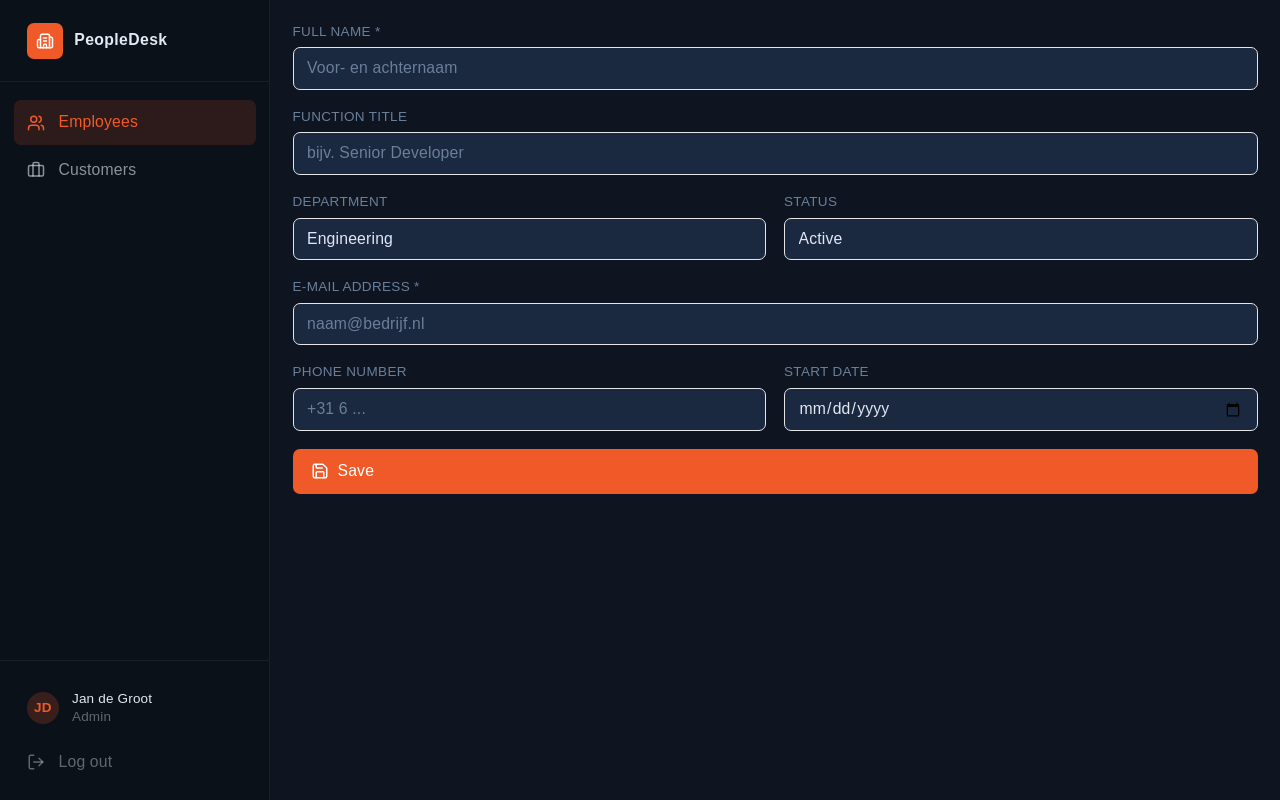
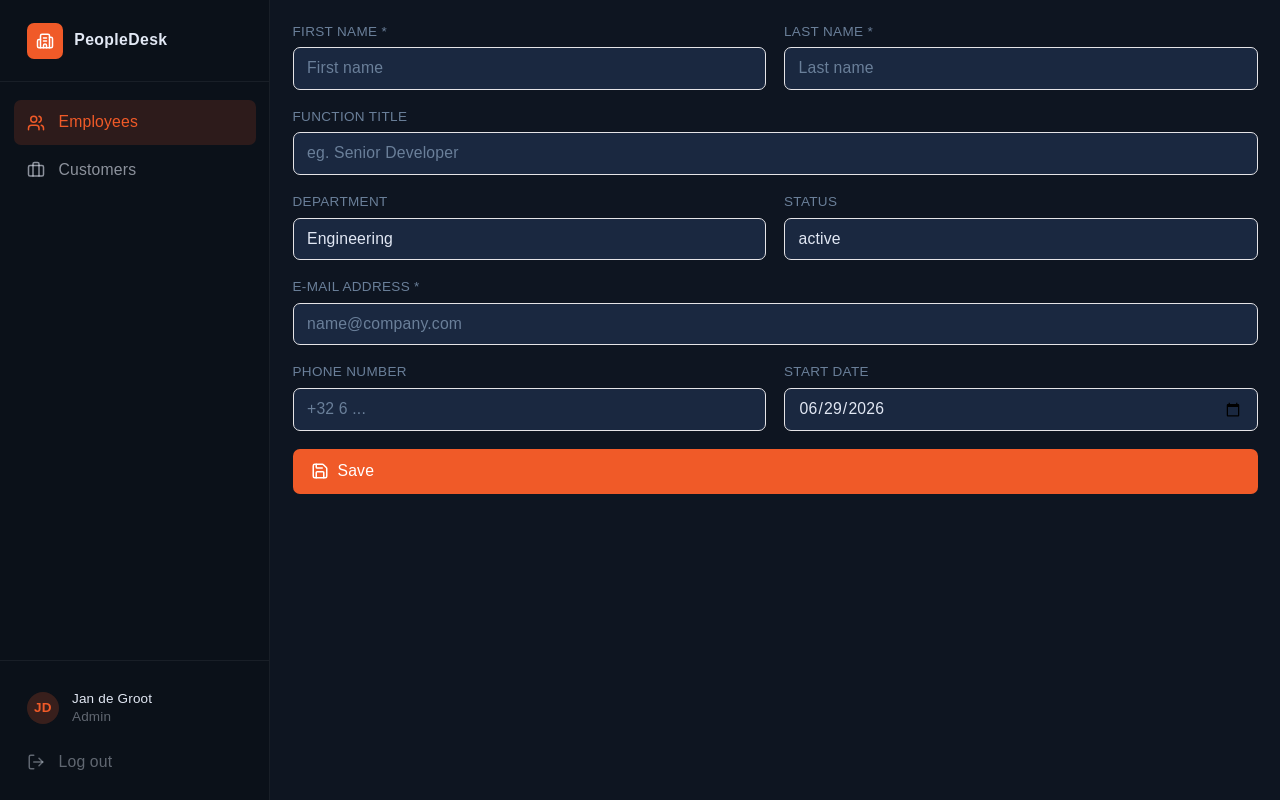
Before and after one commit to zero-consult/people_frontend, a React (Vite) app: page /employees/add in a window 1280 px wide. Built offline with nearby package versions, Linux system fonts and the light colour scheme.

Commit message:
Implemented add/edit employee

```diff
--- a/package.json
+++ b/package.json
@@ -15,6 +15,7 @@
     "axios": "^1.18.1",
     "@tailwindcss/postcss": "^4.3.2",
     "lucide-react": "^1.23.0",
+    "moment": "^2.30.1",
     "react": "^19.2.7",
     "react-dom": "^19.2.7",
     "react-router": "^7.18.1",
--- a/src/App.tsx
+++ b/src/App.tsx
@@ -4,7 +4,6 @@
 import Employeelist from "./pages/Employeelist.tsx";
 import Customerlist from "./pages/Customerlist.tsx";
 import SingleEmployee from "./pages/SingleEmployee.tsx";
-import axios from "axios";
 
 function NavigationList({active}: {active: string}) {
   return (<><Link
--- a/src/pages/Employeelist.tsx
+++ b/src/pages/Employeelist.tsx
@@ -11,6 +11,7 @@
 } from "../types/employee/index.ts";
 import axios from "axios";
 import {BACKEND_HOST} from "../Constants.ts";
+import moment from "moment";
 
 
 
@@ -228,7 +229,7 @@
                         <td className="py-3.5 px-3"><span className={`px-2.5 py-0.5 rounded-full text-xs font-medium ${typeof emp.department != "undefined" ? DEPT_COLORS[emp.department] : ""}`}>{emp.department}</span></td>
                         <td className="py-3.5 px-3 text-muted-foreground" style={{ fontFamily: "'DM Mono', monospace", fontSize: "0.8rem" }}>{emp.email}</td>
                         <td className="py-3.5 px-3 text-muted-foreground" style={{ fontFamily: "'DM Mono', monospace", fontSize: "0.8rem" }}>
-                            {new Date(emp.startDate).toLocaleDateString("en-GB", { day: "2-digit", month: "short", year: "numeric" })}
+                            {moment(emp.startDate).format("DD-MM-YYYY")}
                         </td>
                         <td className="py-3.5 px-3"><span className={`px-2.5 py-0.5 rounded-full text-xs font-medium ${EMP_STATUS_COLORS[emp.status]}`}>{emp.status}</span></td>
                         <td className="py-3.5 px-3 text-right">
--- a/src/pages/SingleEmployee.tsx
+++ b/src/pages/SingleEmployee.tsx
@@ -1,56 +1,97 @@
-import {useState} from "react";
-import {type Department, DEPARTMENTS} from "../types/Department.ts";
-import {EMPLOYEE_STATUSES, type EmployeeStatus} from "../types/EmployeeStatus.ts";
+import {useEffect, useState} from "react";
 import {Link, useParams} from "react-router";
-import {SEED_EMPLOYEES} from "../types/Employee.ts";
 import {Save} from "lucide-react";
+import {type EmployeeStatus, type Department, Configuration, type Employee, EmployeeApiFp} from "../types/employee/index.ts";
+import {BACKEND_HOST} from "../Constants.ts";
+import axios from "axios";
+import moment from "moment";
 
-const EMPTY_EMP = {
-    name: "", role: "", department: "Engineering" as Department,
-    email: "", phone: "", startDate: "", status: "Actief" as EmployeeStatus,
+const EMPTY_EMP: Employee = {
+    firstName: "", lastName: "", functionTitle: "", department: "Engineering" as Department,
+    email: "", phone: "", startDate: moment().valueOf(), status: "Active" as EmployeeStatus, manager: undefined,
 };
 
 function SingleEmployee() {
     const { employeeId } = useParams();
-    const employee = typeof(employeeId) !== "undefined" ? SEED_EMPLOYEES.filter((emp) => emp.id === parseInt(employeeId))[0] : EMPTY_EMP;
-    const [form, setForm] = useState(employee);
+    const [form, setForm] = useState(EMPTY_EMP);
+
+    async function fetchEmployee(employeeId: string) {
+        const employeeFetch = await EmployeeApiFp(new Configuration({basePath: BACKEND_HOST})).getEmployee(employeeId);
+        const employeeFetchResponse = await employeeFetch(axios);
+        setForm(employeeFetchResponse.data);
+    }
+
+    useEffect(() => {
+        if (typeof employeeId !== "undefined") {
+            fetchEmployee(employeeId);
+        } else {
+            setForm(EMPTY_EMP);
+        }
+    }, [employeeId]);
+
+    async function saveEmployee() {
+        if (typeof employeeId === "undefined") {
+            const employeeAdd = await EmployeeApiFp(new Configuration({basePath: BACKEND_HOST})).addEmployee(form);
+            const employeeAddResponse = await employeeAdd(axios);
+            setForm(employeeAddResponse.data);
+        } else {
+            const employeeUpdate = await EmployeeApiFp(new Configuration({basePath: BACKEND_HOST})).updateEmployee(employeeId, form);
+            const employeeUpdateResponse = await employeeUpdate(axios);
+            setForm(employeeUpdateResponse.data);
+        }
+    }
+
+    function setDate(date: string) {
+        setForm({ ...form, startDate: moment(date, "YYYY-MM-DD").valueOf()})
+    }
 
     return <>
         <div className="grid grid-cols-2 gap-4 p-5">
-            <div className="col-span-2">
-                <label className="block text-xs font-medium text-muted-foreground mb-1.5 uppercase tracking-wide">Full Name *</label>
-                <input className="w-full bg-input-background text-foreground placeholder:text-muted-foreground text-sm rounded-md px-3 py-2 border border-border focus:outline-none focus:ring-1 focus:ring-ring" placeholder="Voor- en achternaam" value={form.name} onChange={(e) => setForm({ ...form, name: e.target.value })} />
+            <div>
+                <label className="block text-xs font-medium text-muted-foreground mb-1.5 uppercase tracking-wide">First Name *</label>
+                <input className="w-full bg-input-background text-foreground placeholder:text-muted-foreground text-sm rounded-md px-3 py-2 border border-border focus:outline-none focus:ring-1 focus:ring-ring" placeholder="First name" value={form.firstName} onChange={(e) => setForm({ ...form, firstName: e.target.value })} />
+            </div>
+            <div>
+                <label className="block text-xs font-medium text-muted-foreground mb-1.5 uppercase tracking-wide">Last Name *</label>
+                <input className="w-full bg-input-background text-foreground placeholder:text-muted-foreground text-sm rounded-md px-3 py-2 border border-border focus:outline-none focus:ring-1 focus:ring-ring" placeholder="Last name" value={form.lastName} onChange={(e) => setForm({ ...form, lastName: e.target.value })} />
             </div>
             <div className="col-span-2">
                 <label className="block text-xs font-medium text-muted-foreground mb-1.5 uppercase tracking-wide">Function Title</label>
-                <input className="w-full bg-input-background text-foreground placeholder:text-muted-foreground text-sm rounded-md px-3 py-2 border border-border focus:outline-none focus:ring-1 focus:ring-ring" placeholder="bijv. Senior Developer" value={form.role} onChange={(e) => setForm({ ...form, role: e.target.value })} />
+                <input className="w-full bg-input-background text-foreground placeholder:text-muted-foreground text-sm rounded-md px-3 py-2 border border-border focus:outline-none focus:ring-1 focus:ring-ring" placeholder="eg. Senior Developer" value={form.functionTitle} onChange={(e) => setForm({ ...form, functionTitle: e.target.value })} />
             </div>
             <div>
                 <label className="block text-xs font-medium text-muted-foreground mb-1.5 uppercase tracking-wide">Department</label>
                 <select className="w-full bg-input-background text-foreground text-sm rounded-md px-3 py-2 border border-border focus:outline-none focus:ring-1 focus:ring-ring appearance-none cursor-pointer" value={form.department} onChange={(e) => setForm({ ...form, department: e.target.value as Department })}>
-                    {DEPARTMENTS.map((d) => <option key={d}>{d}</option>)}
+                    <option key="Engineering">Engineering</option>
+                    <option key="Design">Design</option>
+                    <option key="Marketing">Marketing</option>
+                    <option key="Hr">Hr</option>
+                    <option key="Finance">Finance</option>
+                    <option key="Operations">Operations</option>
                 </select>
             </div>
             <div>
                 <label className="block text-xs font-medium text-muted-foreground mb-1.5 uppercase tracking-wide">Status</label>
                 <select className="w-full bg-input-background text-foreground text-sm rounded-md px-3 py-2 border border-border focus:outline-none focus:ring-1 focus:ring-ring appearance-none cursor-pointer" value={form.status} onChange={(e) => setForm({ ...form, status: e.target.value as EmployeeStatus })}>
-                    {EMPLOYEE_STATUSES.map((s) => <option key={s}>{s}</option>)}
+                    <option key="Active">active</option>
+                    <option key="Inactive">inactive</option>
+                    <option key="On leave">on leave</option>
                 </select>
             </div>
             <div className="col-span-2">
                 <label className="block text-xs font-medium text-muted-foreground mb-1.5 uppercase tracking-wide">E-mail address *</label>
-                <input type="email" className="w-full bg-input-background text-foreground placeholder:text-muted-foreground text-sm rounded-md px-3 py-2 border border-border focus:outline-none focus:ring-1 focus:ring-ring" placeholder="naam@bedrijf.nl" value={form.email} onChange={(e) => setForm({ ...form, email: e.target.value })} />
+                <input type="email" className="w-full bg-input-background text-foreground placeholder:text-muted-foreground text-sm rounded-md px-3 py-2 border border-border focus:outline-none focus:ring-1 focus:ring-ring" placeholder="name@company.com" value={form.email} onChange={(e) => setForm({ ...form, email: e.target.value })} />
             </div>
             <div>
                 <label className="block text-xs font-medium text-muted-foreground mb-1.5 uppercase tracking-wide">Phone number</label>
-                <input className="w-full bg-input-background text-foreground placeholder:text-muted-foreground text-sm rounded-md px-3 py-2 border border-border focus:outline-none focus:ring-1 focus:ring-ring" placeholder="+31 6 ..." value={form.phone} onChange={(e) => setForm({ ...form, phone: e.target.value })} />
+                <input className="w-full bg-input-background text-foreground placeholder:text-muted-foreground text-sm rounded-md px-3 py-2 border border-border focus:outline-none focus:ring-1 focus:ring-ring" placeholder="+32 6 ..." value={form.phone} onChange={(e) => setForm({ ...form, phone: e.target.value })} />
             </div>
             <div>
                 <label className="block text-xs font-medium text-muted-foreground mb-1.5 uppercase tracking-wide">Start date</label>
-                <input type="date" className="w-full bg-input-background text-foreground text-sm rounded-md px-3 py-2 border border-border focus:outline-none focus:ring-1 focus:ring-ring" value={form.startDate} onChange={(e) => setForm({ ...form, startDate: e.target.value })} />
+                <input type="date" className="w-full bg-input-background text-foreground text-sm rounded-md px-3 py-2 border border-border focus:outline-none focus:ring-1 focus:ring-ring" value={moment(form.startDate).format("YYYY-MM-DD")} onChange={(e) => setDate(e.target.value)} />
             </div>
             <div className="col-span-2">
-                <Link to={"/employees"} className="flex items-center gap-2 px-4 py-2.5 rounded-md bg-primary text-primary-foreground text-sm font-medium hover:bg-primary/90 transition-colors">
+                <Link to={"/employees"} onClick={() => saveEmployee()} className="flex items-center gap-2 px-4 py-2.5 rounded-md bg-primary text-primary-foreground text-sm font-medium hover:bg-primary/90 transition-colors">
                     <Save className="w-4 h-4" /> Save
                 </Link>
             </div>
--- a/src/types/Department.ts
+++ /dev/null
@@ -1,3 +0,0 @@
-export type Department = "Engineering" | "Design" | "Marketing" | "HR" | "Finance" | "Operations";
-
-export const DEPARTMENTS: Department[] = ["Engineering", "Design", "Marketing", "HR", "Finance", "Operations"];
--- a/src/types/Employee.ts
+++ /dev/null
@@ -1,26 +0,0 @@
-import type {Department} from "./Department.ts";
-import type {EmployeeStatus} from "./EmployeeStatus.ts";
-
-export interface Employee {
-    id: number;
-    name: string;
-    role: string;
-    department: Department;
-    email: string;
-    phone: string;
-    startDate: string;
-    status: EmployeeStatus;
-}
-
-export const SEED_EMPLOYEES: Employee[] = [
-    { id: 1, name: "Sophie Janssen", role: "Senior Frontend Developer", department: "Engineering", email: "s.janssen@bedrijf.nl", phone: "+31 6 1234 5678", startDate: "2021-03-15", status: "Active" },
-    { id: 2, name: "Liam de Vries", role: "UX Designer", department: "Design", email: "l.devries@bedrijf.nl", phone: "+31 6 2345 6789", startDate: "2020-07-01", status: "Active" },
-    { id: 3, name: "Emma Bakker", role: "Marketing Manager", department: "Marketing", email: "e.bakker@bedrijf.nl", phone: "+31 6 3456 7890", startDate: "2019-11-20", status: "On leave" },
-    { id: 4, name: "Noah Visser", role: "HR Generalist", department: "HR", email: "n.visser@bedrijf.nl", phone: "+31 6 4567 8901", startDate: "2022-01-10", status: "Active" },
-    { id: 5, name: "Olivia Smit", role: "Financial Analyst", department: "Finance", email: "o.smit@bedrijf.nl", phone: "+31 6 5678 9012", startDate: "2020-09-05", status: "Active" },
-    { id: 6, name: "Lucas Meijer", role: "DevOps Engineer", department: "Engineering", email: "l.meijer@bedrijf.nl", phone: "+31 6 6789 0123", startDate: "2021-06-22", status: "Active" },
-    { id: 7, name: "Mia van den Berg", role: "Content Strategist", department: "Marketing", email: "m.vandenberg@bedrijf.nl", phone: "+31 6 7890 1234", startDate: "2023-02-14", status: "Inactive" },
-    { id: 8, name: "Finn Peters", role: "Operations Lead", department: "Operations", email: "f.peters@bedrijf.nl", phone: "+31 6 8901 2345", startDate: "2018-05-30", status: "Active" },
-    { id: 9, name: "Ava Hendriks", role: "Product Designer", department: "Design", email: "a.hendriks@bedrijf.nl", phone: "+31 6 9012 3456", startDate: "2022-08-17", status: "On leave" },
-    { id: 10, name: "Daan Bos", role: "Backend Developer", department: "Engineering", email: "d.bos@bedrijf.nl", phone: "+31 6 0123 4567", startDate: "2020-12-03", status: "Active" },
-];
--- a/src/types/EmployeeStatus.ts
+++ /dev/null
@@ -1,2 +0,0 @@
-export type EmployeeStatus = "Active" | "On leave" | "Inactive";
-export const EMPLOYEE_STATUSES: EmployeeStatus[] = ["Active", "On leave", "Inactive"];
```
Also changed, not shown: idl/employee-api.yaml (+18 -0 lines), 1 other file (tests, documents, lock files or other folders).
